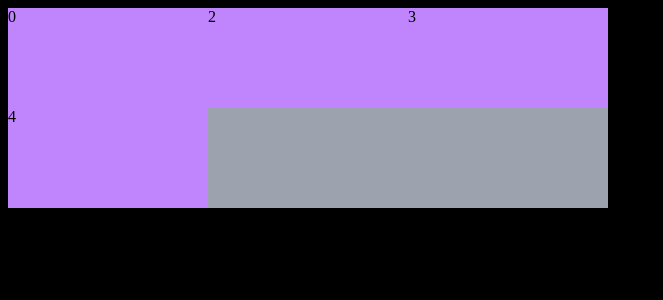
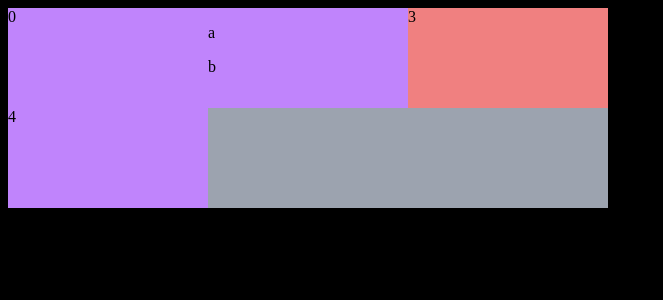
Before and after one commit to iefnaug/vue-start, a Vue app: page / in a window 1280 px wide. Shown: the top 300 px of the page, without its empty margins (0-663 px from the left). Built offline with nearby package versions, Linux system fonts and the light colour scheme.

Commit message:
模板语法

```diff
--- a/src/components/Demo01.vue
+++ b/src/components/Demo01.vue
@@ -1,17 +1,21 @@
 <script setup>
 import {ref} from 'vue'
 const count = ref(0)
+let clazz = 'box'
 function clickIt(e) {
-  console.log('clickIt')
   e.target.classList.toggle('box')
+  count.value++
+  clazz = 'box2';
 }
+
+const innerHTML = "<p>a</p><p>b</p>"
 </script>
 
 <template>
 <div class="wrapper">
-  <div @click="(e) => {clickIt(e); count++}">{{count}}</div>
-  <div>2</div>
-  <div>3</div>
+  <div @click="(e) => clickIt(e)">{{count}}</div>
+  <div v-html="innerHTML"></div>
+  <div v-bind:class="clazz">3</div>
   <div>4</div>
 </div>
 </template>
@@ -32,4 +36,8 @@ function clickIt(e) {
 .wrapper .box {
   background-color: lightcoral;
 }
+
+.wrapper .box2 {
+  background-color: bisque;
+}
 </style>
```
Also changed, not shown: 1 other file (tests, documents, lock files or other folders).
